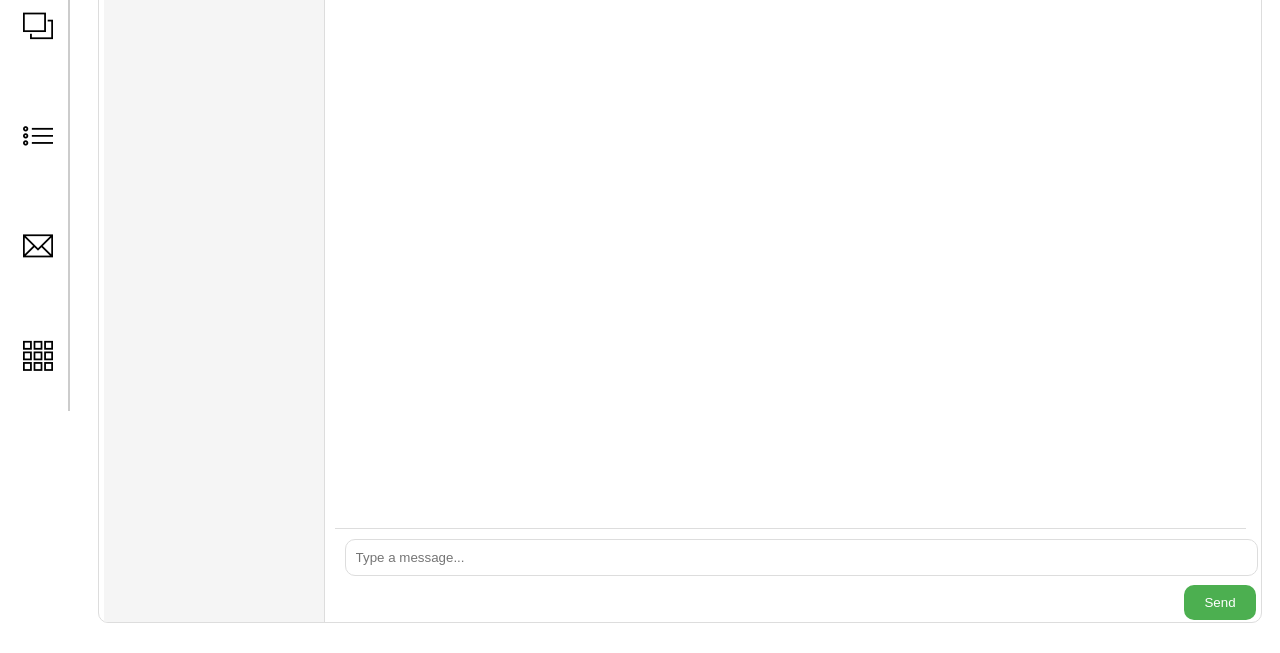
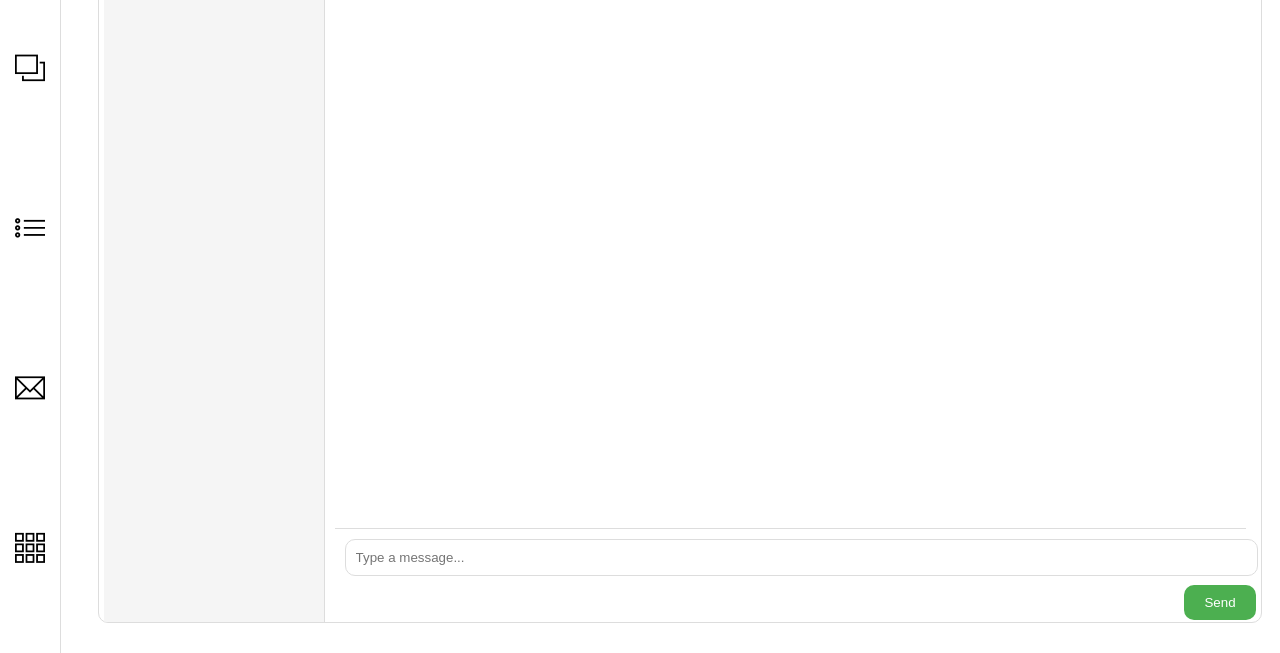
Before and after one commit to KaiDong644/PAS-project, a website: page public/Chat.html in a window 1280 px wide. Shown: the part 147-800 px from the top of the page. Drawn offline with Linux system fonts and the light colour scheme.

Commit message:
fix sidebar

```diff
--- a/src/css/style.css
+++ b/src/css/style.css
@@ -66,7 +66,10 @@ a {
 
 .sidebar {
     position: fixed;
-    border-right: 2px solid #ccc;
+    border-right: 1px solid #ddd;
+    bottom: 0;
+    top: 0;
+    left: 0;
 }
 
 .box {
@@ -86,7 +89,9 @@ a {
 }
 
 .sidebar a {
+    display: block;
     text-decoration: none;
+    height: 20%;
 }
 
 .sidebar a i:hover {
@@ -309,7 +314,6 @@ a {
 }
 
 .setUpRoleTag{
-    #
     /* tu dat mau */
 }
 
```
